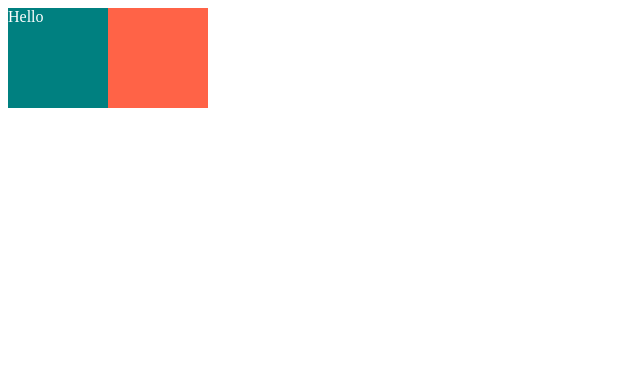
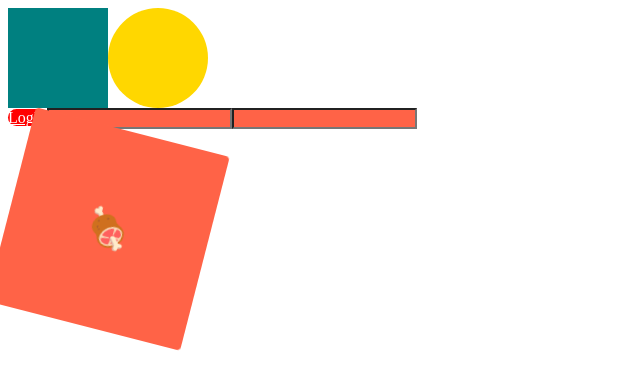
Before and after one commit to wngus6429/ReactMasterClass, a React (Create React App) app: page / in a window 1280 px wide. Shown: the top 390 px of the page, without its empty margins (0-640 px from the left). Built offline with nearby package versions, Linux system fonts and the light colour scheme.

Commit message:
update Styled Component Func

```diff
--- a/src/App.js
+++ b/src/App.js
@@ -1,29 +1,91 @@
-import styled from 'styled-components'
+import styled, { keyframes } from 'styled-components';
+// 애니메이션 주기위해 keyframes
 
 const Father = styled.div`
   display: flex;
-`
-const BoxOne = styled.div`
-  background-color: teal;
+`;
+const Box = styled.div`
+  background-color: ${(props) => props.bgColor};
   width: 100px;
   height: 100px;
-`
-const BoxTwo = styled.div`
+`;
+// Box의 속성을 들고와서 추가함
+const Circle = styled(Box)`
+  border-radius: 50px;
+`;
+const Btn = styled.button`
+  color: white;
+  background-color: red;
+  border: 0;
+  border-radius: 15px;
+`;
+// attrs({ required: true })를하면 Input에 일괄 붙는다.
+const Input = styled.input.attrs({ required: true })`
   background-color: tomato;
-  width: 100px;
-  height: 100px;
-`
-const Text = styled.span`
-color:white;
 `;
+
+const rotationAnimation = keyframes`
+  /* from {
+     transform:rotate(0deg);
+     border-raidus:0px;
+   }
+   to{
+     transform:rotate(360deg);
+     border-raidus:50px;
+   } */
+  0% {
+    transform:rotate(0deg);
+    border-radius:0px;
+  }
+  50% {
+    transform:rotate(360deg);
+    border-radius:100px;
+  }
+  100% {
+    transform:rotate(0deg);
+    border-radius:0px;
+  }
+`;
+
+const BoxF = styled.div`
+  height: 200px;
+  width: 200px;
+  background-color: tomato;
+  animation: ${rotationAnimation} 1s linear infinite;
+  display: flex; // 고기 회전을 위해
+  justify-content: center;
+  align-items: center;
+  // 안에 span 선택
+  span {
+    font-size: 36px;
+    // &은 한계층 위에 이야기함. 지금은 span
+    &:hover {
+      font-size: 100px;
+    }
+    // 클릭하고 있으면 안보임
+    &:active {
+      opacity: 0;
+    }
+  }
+`;
+
 function App() {
   return (
-    <Father>
-      <BoxOne>
-      <Text>Hello</Text>
-      </BoxOne>
-      <BoxTwo/>
-    </Father>
+    <div>
+      <Father>
+        <Box bgColor='teal' />
+        <Circle bgColor='gold' />
+      </Father>
+      {/*  as 로 태그 지정가능 */}
+      <Btn as='a' href='https://www.naver.com/'>
+        LogIn
+      </Btn>
+      <Input />
+      <Input />
+      <BoxF>
+        <span>🍖</span>
+      </BoxF>
+    </div>
   );
 }
 
```
Also changed, not shown: 1 other file (tests, documents, lock files or other folders).
